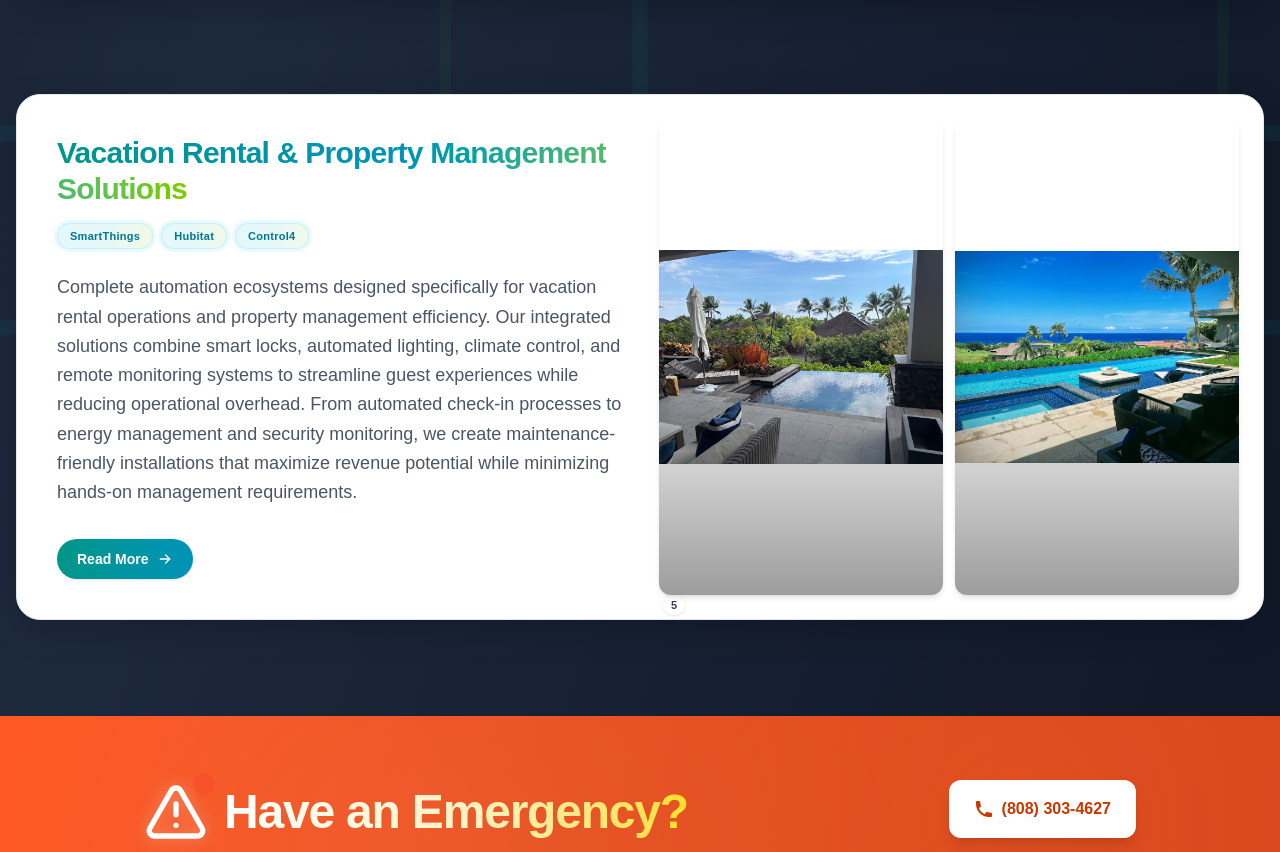
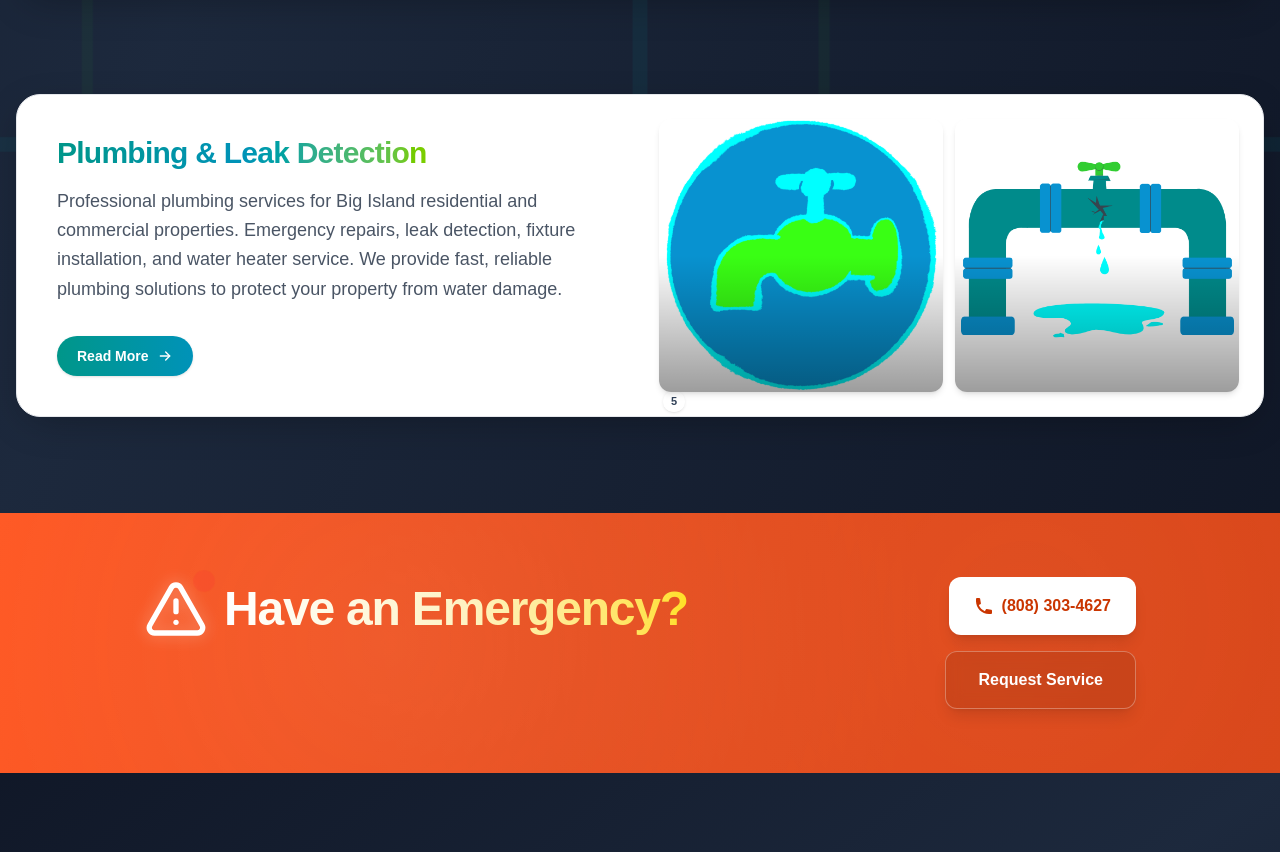
Before and after one commit to brennanhunter/reef-tech-solutions, a Next.js app: page / in a window 1280 px wide. Shown: the part 3971-4823 px from the top of the page. Built offline with nearby package versions, Linux system fonts and the light colour scheme.

Commit message:
Added plumbing and leak section.

```diff
--- a/src/app/components/home/ServicesSection.tsx
+++ b/src/app/components/home/ServicesSection.tsx
@@ -37,11 +37,10 @@ const categories: Category[] = [
 		blurb: 'Professional sauna installations and spa maintenance for luxury properties and wellness facilities. We specialize in infrared and traditional sauna systems from leading manufacturers, offering complete installation, maintenance, and repair services. From residential wellness rooms to commercial spa facilities, our expertise ensures optimal performance and guest satisfaction. We provide comprehensive service for all major sauna and spa brands, including electrical, plumbing, and control systems.'
 	},
 	{
-		id: 'rental',
-		title: 'Vacation Rental & Property Management Solutions',
-		image: '/photos/services/VacationRental.jpg',
-		brands: [{ name: 'SmartThings' }, { name: 'Hubitat' }, { name: 'Control4' }],
-		blurb: 'Complete automation ecosystems designed specifically for vacation rental operations and property management efficiency. Our integrated solutions combine smart locks, automated lighting, climate control, and remote monitoring systems to streamline guest experiences while reducing operational overhead. From automated check-in processes to energy management and security monitoring, we create maintenance-friendly installations that maximize revenue potential while minimizing hands-on management requirements.'
+		id: 'plumbing',
+		title: 'Plumbing & Leak Detection',
+		image: '/photos/services/plumbing.png',
+		blurb: 'Professional plumbing services for Big Island residential and commercial properties. Emergency repairs, leak detection, fixture installation, and water heater service. We provide fast, reliable plumbing solutions to protect your property from water damage.'
 	}
 ];
 
@@ -307,56 +306,31 @@ export default function ServicesSection() {
 				</div>
 			</Modal>
 
-			{/* Vacation Rental & Property Management Modal */}
+			{/* Plumbing & Leak Detection Modal */}
 			<Modal
-				open={openModal === 'rental'}
+				open={openModal === 'plumbing'}
 				onClose={() => setOpenModal(null)}
-				title="Vacation Rental & Property Management Solutions: Smart Automation for Maximum Efficiency"
-				labelledBy="rental-modal-title"
-				id="service-modal-rental"
+				title="Plumbing & Leak Detection Services"
+				labelledBy="plumbing-modal-title"
+				id="service-modal-plumbing"
 			>
-				<div className="space-y-10 text-slate-700">
-					{/* Brand Icons Row */}
-					<div className="flex items-center gap-6 pt-1">
-						<div className="flex items-center gap-2 px-3 py-1.5 rounded-full bg-white shadow-sm ring-1 ring-slate-200/70">
-							{/* eslint-disable-next-line @next/next/no-img-element */}
-							<img src="/photos/brand-icons/smartthings-logo.svg" alt="SmartThings" className="h-5 w-auto" />
-						</div>
-						<div className="flex items-center gap-2 px-3 py-1.5 rounded-full bg-white shadow-sm ring-1 ring-slate-200/70">
-							{/* eslint-disable-next-line @next/next/no-img-element */}
-							<img src="/photos/brand-icons/hubitat-logo.svg" alt="Hubitat" className="h-5 w-auto" />
-						</div>
-						<div className="flex items-center gap-2 px-3 py-1.5 rounded-full bg-white shadow-sm ring-1 ring-slate-200/70">
-							{/* eslint-disable-next-line @next/next/no-img-element */}
-							<img src="/photos/brand-icons/control4-logo.svg" alt="Control4" className="h-5 w-auto" />
-						</div>
-					</div>
+				<div className="space-y-6 text-slate-700">
+					<p className="text-lg">Professional plumbing services for Hawaii properties. Fast, reliable solutions for all your plumbing needs.</p>
 
-					<p>Modern vacation rental success depends on seamless automation that enhances guest experiences while minimizing operational overhead. We design and install comprehensive smart home ecosystems specifically tailored for property management efficiency, guest satisfaction, and revenue optimization.</p>
-
-					<div className="space-y-5">
-						<h3 className="text-xl font-semibold tracking-tight text-slate-800">Automated Guest Experience Systems</h3>
-						<p>The guest experience begins before arrival and continues throughout their stay. Our automation systems create seamless, contactless experiences that guests love while reducing your workload and operational costs.</p>
-						<p className="font-medium text-slate-800">Our guest-focused automation includes:</p>
-						<ul className="list-disc pl-5 space-y-4">
-							<li><strong>Smart Check-In Automation:</strong> Automated door lock codes that activate at check-in time and deactivate at checkout, integrated with your property management system. Guests receive their unique access codes automatically, eliminating key exchanges and reducing contact points.</li>
-							<li><strong>Welcome Lighting Scenes:</strong> Automated lighting that creates a warm welcome when guests arrive and adjusts throughout their stay. Energy-efficient scheduling ensures lights are only on when needed, reducing utility costs while maintaining the perfect ambiance.</li>
-							<li><strong>Climate Control Optimization:</strong> Smart thermostats that automatically adjust temperature based on occupancy, arrival times, and guest preferences. Pre-cooling or pre-heating before guest arrival ensures comfort while minimizing energy waste during vacant periods.</li>
-							<li><strong>Security and Monitoring:</strong> Discreet security cameras for common areas, smart doorbells for guest communication, and occupancy monitoring to ensure property protection while respecting guest privacy.</li>
+					<div className="space-y-4">
+						<h3 className="text-xl font-semibold tracking-tight text-slate-800">Our Plumbing Services</h3>
+						<ul className="list-disc pl-5 space-y-3">
+							<li><strong>Emergency Plumbing Repairs:</strong> 24/7 service for burst pipes, major leaks, and urgent plumbing issues</li>
+							<li><strong>Leak Detection & Repair:</strong> Advanced leak detection technology and professional repair services</li>
+							<li><strong>Fixture Installation:</strong> Installation and replacement of faucets, sinks, toilets, and showers</li>
+							<li><strong>Water Heater Service:</strong> Installation, repair, and maintenance of water heating systems</li>
+							<li><strong>Pipe Repair & Replacement:</strong> Expert diagnosis and repair of damaged or aging pipes</li>
+							<li><strong>Drain Cleaning:</strong> Professional drain clearing and maintenance services</li>
 						</ul>
 					</div>
 
-					<div className="space-y-5">
-						<h3 className="text-xl font-semibold tracking-tight text-slate-800">Property Management and Operational Efficiency</h3>
-						<p>Behind the scenes, our automation systems provide property managers with powerful tools to monitor, control, and optimize their operations remotely. These systems reduce maintenance calls, prevent costly issues, and provide valuable insights for business optimization.</p>
-						<p className="font-medium text-slate-800">Our management-focused solutions feature:</p>
-						<ul className="list-disc pl-5 space-y-4">
-							<li><strong>Remote Monitoring and Control:</strong> Comprehensive dashboards that allow you to monitor and control all property systems from anywhere. Check lock status, adjust temperatures, control lighting, and receive alerts for any issues requiring attention.</li>
-							<li><strong>Preventive Maintenance Alerts:</strong> Smart sensors that monitor HVAC performance, water usage, leak detection, and electrical systems, providing early warning of potential issues before they become costly problems or guest complaints.</li>
-							<li><strong>Energy Management Systems:</strong> Automated systems that reduce energy consumption during vacant periods while ensuring guest comfort during occupancy. These systems typically pay for themselves through utility savings within the first year.</li>
-							<li><strong>Integration with Property Management Software:</strong> Seamless integration with popular platforms like Airbnb, VRBO, and property management systems ensures your automation responds automatically to booking changes, guest communications, and operational schedules.</li>
-						</ul>
-						<p>Whether you&apos;re managing a single vacation rental or a portfolio of properties, our automation solutions are designed to scale with your business while providing the reliability and guest satisfaction that drives positive reviews and repeat bookings.</p>
+					<div className="bg-teal-50 border border-teal-200 rounded-lg p-4">
+						<p className="text-slate-800"><strong>Serving Big Island Hawaii:</strong> Kailua-Kona, Waikoloa, Kamuela, Hilo, and surrounding areas</p>
 					</div>
 				</div>
 			</Modal>
@@ -383,9 +357,7 @@ function CategoryBlock({ category, index, onOpen }: { category: Category; index:
 	const isAccessControl = category.id === 'access-control';
 	const isMaglocks = category.id === 'maglocks';
 	const isSauna = category.id === 'sauna';
-	const isRental = category.id === 'rental';
-
-	return (
+				const isPlumbing = category.id === 'plumbing';	return (
 		<motion.div
 			ref={ref}
 			initial={{ opacity: 0, y: 40 }}
@@ -534,30 +506,30 @@ function CategoryBlock({ category, index, onOpen }: { category: Category; index:
 					</div>
 				)}
 
-				{isRental && (
+				{isPlumbing && (
 					<div className="mt-6 grid grid-cols-2 gap-2 lg:hidden">
 						<div className="relative h-24 overflow-hidden rounded-xl shadow-md group z-[9999]">
 							{/* eslint-disable-next-line @next/next/no-img-element */}
-							<img src="/photos/brand-pictures/spa-1.jpg" alt="Spa installation and maintenance" className="w-full h-full object-contain transition-transform duration-700 group-hover:scale-105" loading="lazy" />
+							<img src="/photos/services/plumbing.png" alt="Professional plumbing services" className="w-full h-full object-contain transition-transform duration-700 group-hover:scale-105" loading="lazy" />
 							<div className="absolute inset-0 bg-gradient-to-t from-black/55 via-black/0 to-transparent opacity-70 group-hover:opacity-50 transition-opacity" />
 						</div>
 						<div className="relative h-24 overflow-hidden rounded-xl shadow-md group z-[9999]">
 							{/* eslint-disable-next-line @next/next/no-img-element */}
-							<img src="/photos/brand-pictures/vacation-rental.jpg" alt="Smart vacation rental automation" className="w-full h-full object-contain transition-transform duration-700 group-hover:scale-105" loading="lazy" />
+							<img src="/photos/services/leak.png" alt="Smart leak detection system" className="w-full h-full object-contain transition-transform duration-700 group-hover:scale-105" loading="lazy" />
 							<div className="absolute inset-0 bg-gradient-to-t from-black/55 via-black/0 to-transparent opacity-70 group-hover:opacity-50 transition-opacity" />
 						</div>
 					</div>
 				)}
-				{isRental && (
+				{isPlumbing && (
 					<div className="hidden lg:grid grid-cols-2 gap-3 absolute inset-y-6 right-6 w-[500px] xl:w-[580px]">
 						<div className="relative h-full overflow-hidden rounded-xl shadow-md group z-[9999]">
 							{/* eslint-disable-next-line @next/next/no-img-element */}
-							<img src="/photos/brand-pictures/spa-1.jpg" alt="Spa installation and maintenance" className="w-full h-full object-contain transition-transform duration-700 group-hover:scale-105" loading="lazy" />
+							<img src="/photos/services/plumbing.png" alt="Professional plumbing services" className="w-full h-full object-contain transition-transform duration-700 group-hover:scale-105" loading="lazy" />
 							<div className="absolute inset-0 bg-gradient-to-t from-black/55 via-black/0 to-transparent opacity-70 group-hover:opacity-50 transition-opacity" />
 						</div>
 						<div className="relative h-full overflow-hidden rounded-xl shadow-md group z-[9999]">
 							{/* eslint-disable-next-line @next/next/no-img-element */}
-							<img src="/photos/brand-pictures/vacation-rental.jpg" alt="Smart vacation rental automation" className="w-full h-full object-contain transition-transform duration-700 group-hover:scale-105" loading="lazy" />
+							<img src="/photos/services/leak.png" alt="Smart leak detection system" className="w-full h-full object-contain transition-transform duration-700 group-hover:scale-105" loading="lazy" />
 							<div className="absolute inset-0 bg-gradient-to-t from-black/55 via-black/0 to-transparent opacity-70 group-hover:opacity-50 transition-opacity" />
 						</div>
 						<span className="absolute -bottom-5 left-0 ml-1 text-[11px] tracking-wide font-semibold text-slate-700 bg-white/80 px-2 py-0.5 rounded-full backdrop-blur-sm shadow">
@@ -565,7 +537,7 @@ function CategoryBlock({ category, index, onOpen }: { category: Category; index:
 						</span>
 					</div>
 				)}
-				<div className={`relative ${isLighting ? 'lg:pr-[520px] xl:pr-[600px]' : isMaglocks || isRental ? 'lg:pr-[520px] xl:pr-[600px]' : isAccessControl ? 'lg:pr-[520px] xl:pr-[600px]' : ''}`}>
+				<div className={`relative ${isLighting ? 'lg:pr-[520px] xl:pr-[600px]' : isMaglocks || isPlumbing ? 'lg:pr-[520px] xl:pr-[600px]' : isAccessControl ? 'lg:pr-[520px] xl:pr-[600px]' : ''}`}>
 					<h3 className="text-2xl md:text-3xl font-bold mb-4 tracking-tight">
 						<span className="bg-gradient-to-r from-teal-600 via-cyan-600 to-lime-500 bg-clip-text text-transparent">
 							{category.title}
@@ -635,7 +607,7 @@ function CategoryBlock({ category, index, onOpen }: { category: Category; index:
 						</div>
 					</div>
 				)}
-				{!isLighting && !isAccessControl && !isMaglocks && !isSauna && !isRental && (
+						{!isLighting && !isAccessControl && !isMaglocks && !isSauna && !isPlumbing && (
 					<div className="hidden lg:flex w-64 flex-none items-center justify-center">
 						{category.image ? (
 							<div className="relative w-full h-48 overflow-hidden rounded-2xl shadow-lg group">
```
Also changed, not shown: public/photos/services/leak.png (added), public/photos/services/plumbing.png (added).
